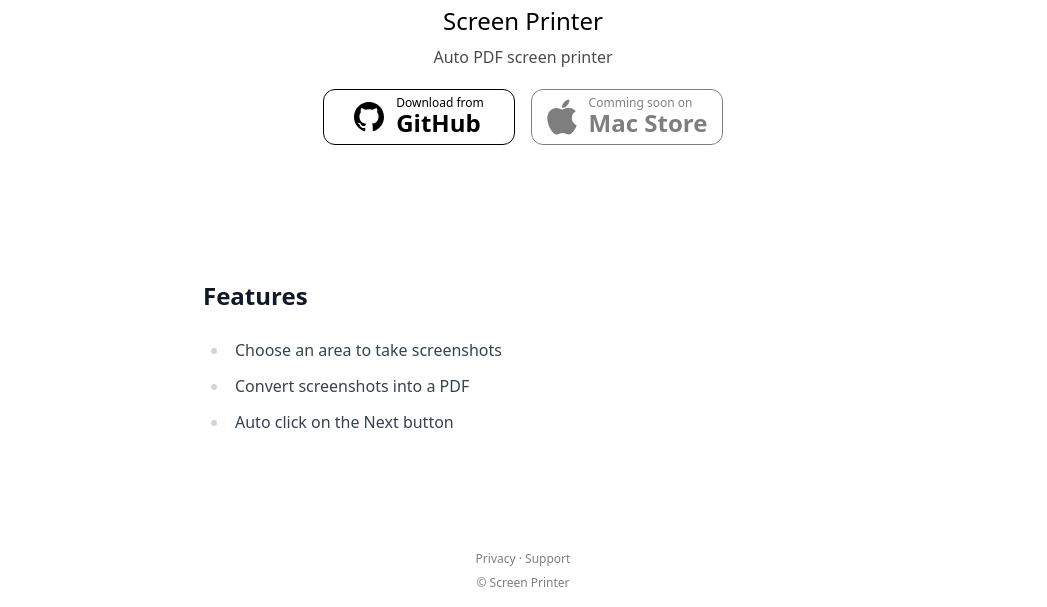
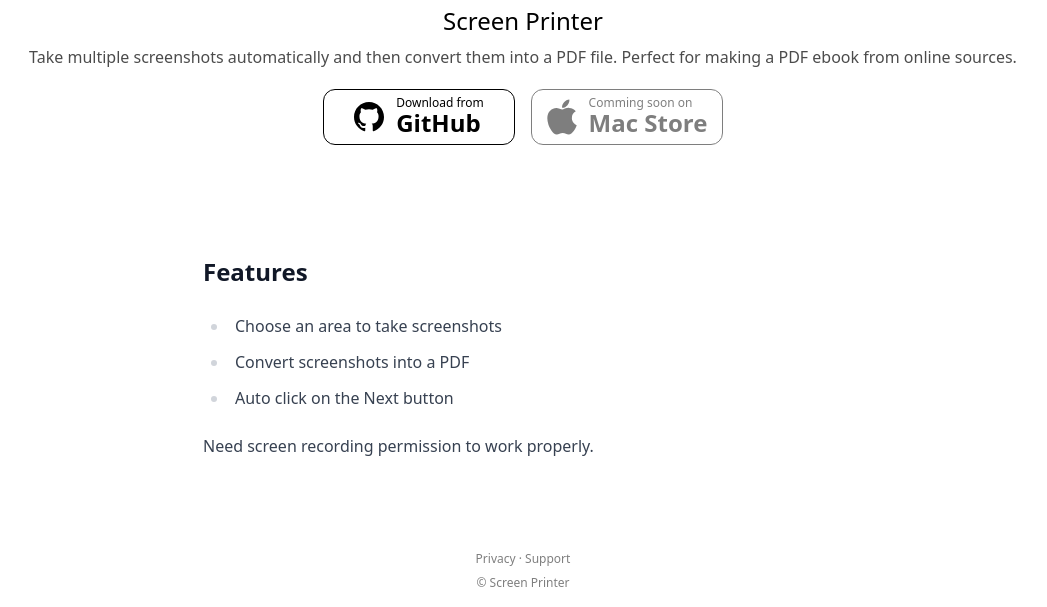
Before and after one commit to pdfmailmerger/screenprinter, a website: page index.html in a window 1280 px wide. Shown: the part 193-800 px from the top of the page, without its empty margins (117-1164 px from the left). Drawn offline with Linux system fonts and the light colour scheme.

Commit message:
Update img

```diff
--- a/index.html
+++ b/index.html
@@ -13,7 +13,7 @@
       <img src="/icon.png" width="150" height="150" />
       <h1 class="leading-1 font-medium text-2xl text-center">Screen Printer</h1>
       <p class="text-center opacity-70">
-        Auto PDF screen printer
+        Take multiple screenshots automatically and then convert them into a PDF file. Perfect for making a PDF ebook from online sources.
       </p>
       <div class="w-full flex items-center justify-center space-x-4">
         <a class="flex mt-3 w-48 h-14 bg-transparent text-black border border-black rounded-xl items-center justify-center" href="https://github.com/plainlab/plainprinter/releases/latest">
@@ -47,6 +47,7 @@
         <li>Convert screenshots into a PDF</li>
         <li>Auto click on the Next button</li>
       </ul>
+      <p>Need screen recording permission to work properly.</p>
   </div>
     <div class="footer">
       <div>
```
Also changed, not shown: favicon.ico, icon.png.
